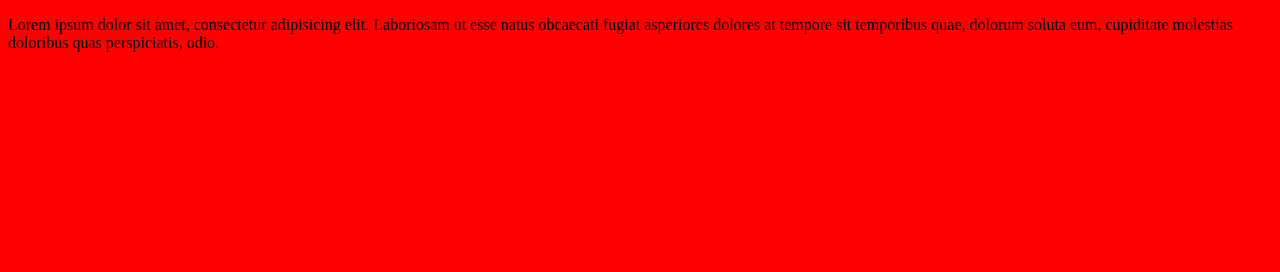
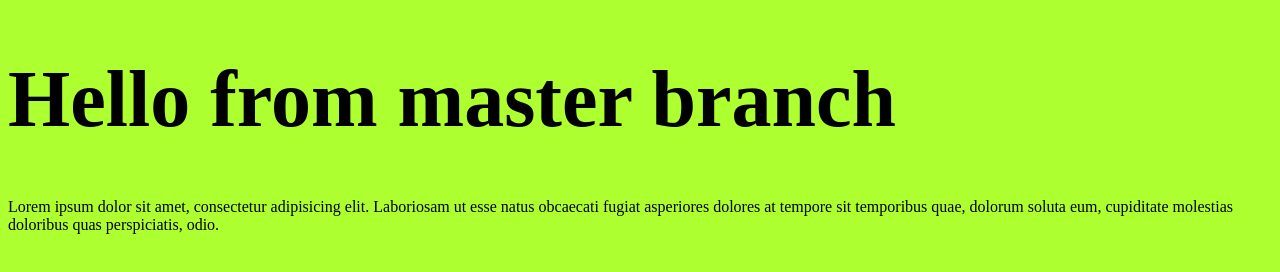
Before and after one commit to Alex-git-repo/site, a plain HTML site: page index.html in a window 1280 px wide. Drawn offline with Linux system fonts and the light colour scheme.

Commit message:
green bg style

```diff
--- a/css/style.css
+++ b/css/style.css
@@ -1,3 +1,6 @@
 body{
-	background: red;
+	background: greenyellow;
 }
+h1{
+	font-size: 80px;
+}
--- a/index.html
+++ b/index.html
@@ -6,6 +6,7 @@
 	<link rel="stylesheet" type="text/css" href="css/style.css">
 </head>
 <body>
+	<h1>Hello from master branch</h1>
 	<p>Lorem ipsum dolor sit amet, consectetur adipisicing elit. Laboriosam ut esse natus obcaecati fugiat asperiores dolores at tempore sit temporibus quae, dolorum soluta eum, cupiditate molestias doloribus quas perspiciatis, odio.</p>
 </body>
 </html>
```
